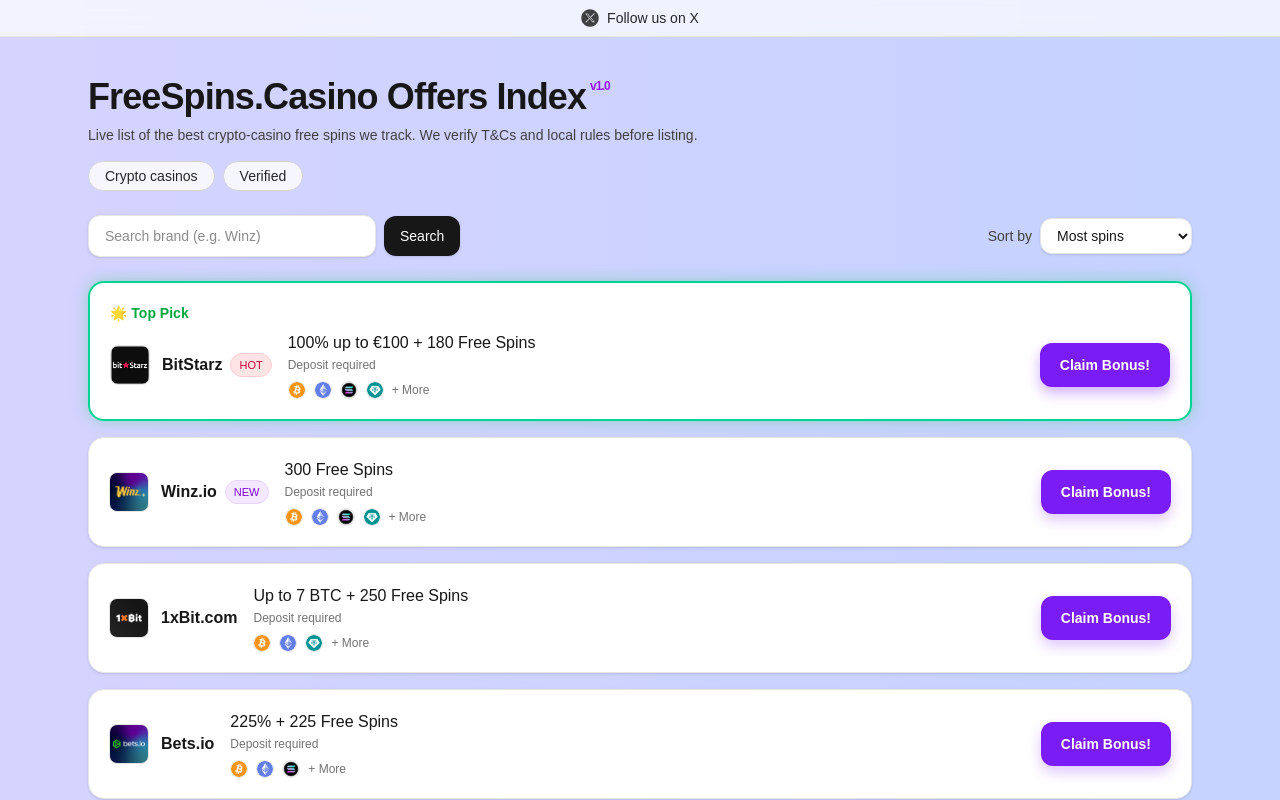
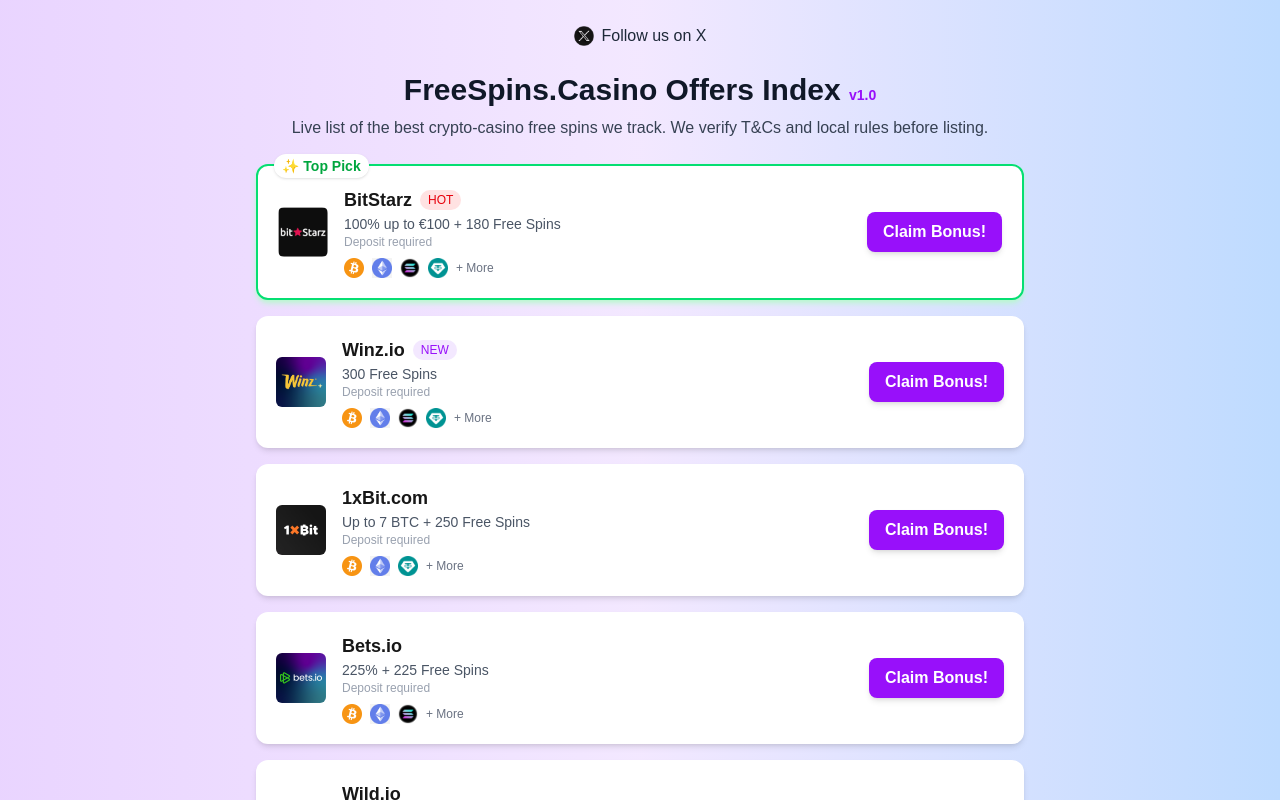
Before and after one commit to ell-h/freespins, a Next.js app: page / in a window 1280 px wide. Shown: the top 800 px of the page. Built offline with nearby package versions, Linux system fonts and the light colour scheme.

Commit message:
Update page.tsx with Top Pick fix, gradient background, X banner, and crypto logos

```diff
--- a/src/app/page.tsx
+++ b/src/app/page.tsx
@@ -1,328 +1,145 @@
 "use client";
 
 import Image from "next/image";
-import { useEffect, useMemo, useState } from "react";
+import { useState } from "react";
+import { Analytics } from "@vercel/analytics/react";
 
-/* ---------------------------------- TYPES ---------------------------------- */
-type SortKey = "spins" | "wager" | "az";
-
-interface TelegramWebApp {
-  ready: () => void;
-  expand: () => void;
-  setHeaderColor: (colorKey: string) => void;
-}
-
-declare global {
-  interface Window {
-    Telegram?: { WebApp?: TelegramWebApp };
-  }
-}
-
-type CasinoOffer = {
-  id: string;
-  brand: string;
-  offer: string;
-  spins: number;
-  wagering: string;
-  link: string;
-  logo: string;
-  pill?: "NEW" | "HOT";
-  note?: string;
-  tags: string[];       // e.g., ["Crypto casinos","Verified"]
-  cryptos: string[];    // image paths in /public/logos
-};
-
-/* ---------------------------------- DATA ---------------------------------- */
-const OFFERS: CasinoOffer[] = [
+const casinos = [
   {
-    id: "bitstarz",
-    brand: "BitStarz",
+    id: 1,
+    name: "BitStarz",
     offer: "100% up to €100 + 180 Free Spins",
     wagering: "40x",
-    link: "https://bzstarz.com/b857ede1d",
+    link: "https://freespins.casino/bitstarz",
     logo: "/logos/bitstarz.png",
-    pill: "HOT",
-    spins: 180,
-    note: "Deposit required",
-    tags: ["Crypto casinos", "Verified"],
+    label: "HOT",
+    cryptos: ["/logos/bitcoin.png", "/logos/eth.png", "/logos/solana.webp", "/logos/usdt.png"],
+    topPick: true,
+  },
+  {
+    id: 2,
+    name: "Winz.io",
+    offer: "300 Free Spins",
+    wagering: "No wagering",
+    link: "https://freespins.casino/winz-io",
+    logo: "/logos/winzio.png",
+    label: "NEW",
     cryptos: ["/logos/bitcoin.png", "/logos/eth.png", "/logos/solana.webp", "/logos/usdt.png"],
   },
   {
-    id: "winz",
-    brand: "Winz.io",
-    offer: "300 Free Spins",
-    wagering: "No wagering",
-    link: "https://winzmedia.top/a8a3d95da",
-    logo: "/logos/winzio.png",
-    pill: "NEW",
-    spins: 300,
-    note: "Deposit required",
-    tags: ["Crypto casinos", "Verified"],
-    cryptos: ["/logos/bitcoin.png", "/logos/eth.png", "/logos/solana.webp", "/logos/usdt.png"],
-  },
-  {
-    id: "1xbit",
-    brand: "1xBit.com",
+    id: 3,
+    name: "1xBit.com",
     offer: "Up to 7 BTC + 250 Free Spins",
     wagering: "35x",
-    link: "https://refpa04636.pro/L?tag=b_4668433m_61569c_&site=4668433&ad=61569",
+    link: "https://freespins.casino/1xbit",
     logo: "/logos/1xbit.jpg",
-    spins: 250,
-    note: "Deposit required",
-    tags: ["Crypto casinos"],
     cryptos: ["/logos/bitcoin.png", "/logos/eth.png", "/logos/usdt.png"],
   },
   {
-    id: "betsio",
-    brand: "Bets.io",
+    id: 4,
+    name: "Bets.io",
     offer: "225% + 225 Free Spins",
     wagering: "35x",
-    link: "https://bts-link.com/?serial=23576&creative_id=326&anid=",
+    link: "https://freespins.casino/bets-io",
     logo: "/logos/betsio.png",
-    spins: 225,
-    note: "Deposit required",
-    tags: ["Crypto casinos", "Verified"],
     cryptos: ["/logos/bitcoin.png", "/logos/eth.png", "/logos/solana.webp"],
   },
   {
-    id: "wildio",
-    brand: "Wild.io",
+    id: 5,
+    name: "Wild.io",
     offer: "120% up to $5,000 + 75 Free Spins",
     wagering: "40x",
-    link: "https://wildpartners.app/a1516a206",
+    link: "https://freespins.casino/wild-io",
     logo: "/logos/wildio.png",
-    spins: 75,
-    note: "Deposit required",
-    tags: ["Crypto casinos", "Verified"],
     cryptos: ["/logos/bitcoin.png", "/logos/eth.png", "/logos/solana.webp", "/logos/usdt.png"],
   },
 ];
 
-/* -------------------------------- HELPERS -------------------------------- */
-function pillClasses(pill?: CasinoOffer["pill"]) {
-  if (pill === "NEW")
-    return "text-[11px] px-2 py-[3px] rounded-full bg-purple-100 text-purple-700 border border-purple-200";
-  if (pill === "HOT")
-    return "text-[11px] px-2 py-[3px] rounded-full bg-rose-100 text-rose-700 border border-rose-200";
-  return "";
-}
-function wageringToNumber(w: string) {
-  if (!w) return Number.POSITIVE_INFINITY;
-  if (w.toLowerCase().includes("no")) return 0;
-  const m = w.match(/(\d+)/);
-  return m ? Number(m[1]) : Number.POSITIVE_INFINITY;
-}
-const COIN_TITLES: Record<string, string> = {
-  "/logos/bitcoin.png": "Bitcoin",
-  "/logos/eth.png": "Ethereum",
-  "/logos/solana.webp": "Solana",
-  "/logos/usdt.png": "Tether (USDT)",
-};
-
-/* ------------------------------ MAIN COMPONENT ---------------------------- */
 export default function Home() {
-  useEffect(() => {
-    const tg = window.Telegram?.WebApp;
-    tg?.ready();
-    tg?.expand();
-    tg?.setHeaderColor("secondary_bg_color");
-  }, []);
-
-  const [query, setQuery] = useState("");
-  const [sortBy, setSortBy] = useState<SortKey>("spins");
-  const [activeTag, setActiveTag] = useState<string | null>(null);
-
-  // Filter and sort (without worrying about Top Pick yet)
-  const filteredSorted = useMemo(() => {
-    const q = query.trim().toLowerCase();
-    let rows = OFFERS.filter((o) => {
-      const matchesQuery = q ? o.brand.toLowerCase().includes(q) : true;
-      const matchesTag = activeTag ? o.tags.includes(activeTag) : true;
-      return matchesQuery && matchesTag;
-    });
-    if (sortBy === "spins") rows = rows.sort((a, b) => b.spins - a.spins);
-    else if (sortBy === "wager") rows = rows.sort((a, b) => wageringToNumber(a.wagering) - wageringToNumber(b.wagering));
-    else rows = rows.sort((a, b) => a.brand.localeCompare(b.brand));
-    return rows;
-  }, [query, sortBy, activeTag]);
-
-  // Ensure Top Pick (bitstarz) is first when it passes filters
-  const topPick = OFFERS.find((o) => o.id === "bitstarz")!;
-  const topPickIncluded = filteredSorted.some((o) => o.id === "bitstarz");
-  const listWithoutTopPick = filteredSorted.filter((o) => o.id !== "bitstarz");
+  // Ensure BitStarz (topPick) is always first
+  const sortedCasinos = [...casinos].sort((a, b) => (b.topPick ? 1 : 0) - (a.topPick ? 1 : 0));
 
   return (
-    <div className="min-h-screen text-neutral-900 relative">
-      {/* gradient animation style */}
-      <style jsx global>{`
-        .animate-gradient { background-size: 400% 400%; animation: gradientShift 26s ease-in-out infinite; }
-        @keyframes gradientShift {
-          0% { background-position: 0% 50%; }
-          50% { background-position: 100% 50%; }
-          100% { background-position: 0% 50%; }
-        }
-      `}</style>
-
-      {/* 🔹 Moving, light gradient background */}
-      <div className="fixed inset-0 -z-10 bg-gradient-to-r from-purple-200 via-indigo-200 to-blue-200 animate-gradient" />
-
-      {/* 🔹 Follow Us Banner */}
-      <div className="w-full bg-white/70 backdrop-blur-sm border-b border-neutral-200">
-        <div className="max-w-6xl mx-auto px-4 sm:px-6 py-2 flex items-center gap-2 justify-center">
-          <Image src="/logos/x.webp" alt="X (Twitter)" width={18} height={18} className="opacity-80" />
-          <a
-            href="https://x.com/FreeSpins2025"
-            target="_blank"
-            rel="noopener noreferrer"
-            className="text-sm font-medium text-neutral-800 hover:text-purple-600 transition"
-          >
-            Follow us on X
-          </a>
-        </div>
+    <div className="min-h-screen bg-gradient-to-r from-purple-200 via-purple-100 to-blue-200 p-6">
+      {/* Follow us on X */}
+      <div className="flex justify-center items-center mb-6">
+        <a
+          href="https://x.com/FreeSpins2025"
+          target="_blank"
+          rel="noopener noreferrer"
+          className="flex items-center space-x-2 text-gray-800 hover:text-black"
+        >
+          <Image src="/logos/x.webp" alt="X" width={20} height={20} />
+          <span>Follow us on X</span>
+        </a>
       </div>
 
-      {/* Header */}
-      <header className="mx-auto w-full max-w-6xl px-4 sm:px-6 pt-10">
-        <h1 className="text-3xl sm:text-4xl font-extrabold tracking-tight">
-          FreeSpins.Casino Offers Index
-          <sup className="align-super text-xs font-semibold text-purple-600 ml-1">v1.0</sup>
-        </h1>
-        <p className="mt-2 text-sm text-neutral-700">
-          Live list of the best crypto-casino free spins we track. We verify T&Cs and local rules before listing.
-        </p>
+      {/* Title */}
+      <h1 className="text-3xl font-bold text-center text-gray-900 mb-2">
+        FreeSpins.Casino Offers Index <span className="text-purple-600 text-sm">v1.0</span>
+      </h1>
+      <p className="text-center text-gray-700 mb-6">
+        Live list of the best crypto-casino free spins we track. We verify T&Cs and local rules before listing.
+      </p>
 
-        {/* Tags */}
-        <div className="mt-4 flex gap-2">
-          {["Crypto casinos", "Verified"].map((tag) => (
-            <button
-              key={tag}
-              onClick={() => setActiveTag(activeTag === tag ? null : tag)}
-              className={`px-4 py-1 rounded-full border text-sm transition ${
-                activeTag === tag
-                  ? "bg-purple-600 text-white border-purple-600"
-                  : "bg-white/80 text-neutral-800 border border-neutral-300 hover:bg-purple-50"
-              }`}
+      {/* Casino Cards */}
+      <div className="space-y-4 max-w-3xl mx-auto">
+        {sortedCasinos.map((c) => (
+          <div
+            key={c.id}
+            className={`relative flex items-center justify-between bg-white rounded-xl shadow-md p-5 ${
+              c.topPick ? "border-2 border-green-400 shadow-green-200" : ""
+            }`}
+          >
+            {/* Logo + Info */}
+            <div className="flex items-center space-x-4">
+              <Image src={c.logo} alt={c.name} width={50} height={50} className="rounded-md" />
+              <div>
+                <div className="flex items-center space-x-2">
+                  <h2 className="text-lg font-semibold">{c.name}</h2>
+                  {c.label && (
+                    <span
+                      className={`px-2 py-0.5 text-xs rounded-full ${
+                        c.label === "NEW" ? "bg-purple-100 text-purple-600" : "bg-red-100 text-red-600"
+                      }`}
+                    >
+                      {c.label}
+                    </span>
+                  )}
+                </div>
+                <p className="text-sm text-gray-600">{c.offer}</p>
+                <p className="text-xs text-gray-400">Deposit required</p>
+                {/* Crypto Logos */}
+                <div className="flex items-center space-x-2 mt-2">
+                  {c.cryptos.map((crypto, i) => (
+                    <Image key={i} src={crypto} alt="crypto" width={20} height={20} />
+                  ))}
+                  <span className="text-xs text-gray-500">+ More</span>
+                </div>
+              </div>
+            </div>
+
+            {/* Claim Bonus Button */}
+            <a
+              href={c.link}
+              target="_blank"
+              rel="noopener noreferrer"
+              className="bg-purple-600 hover:bg-purple-700 text-white font-semibold px-4 py-2 rounded-lg shadow-md whitespace-nowrap"
             >
-              {tag}
-            </button>
-          ))}
-        </div>
+              Claim Bonus!
+            </a>
 
-        {/* Search + Sort */}
-        <div className="mt-6 flex flex-col gap-3 sm:flex-row sm:items-center sm:justify-between">
-          <div className="flex items-center gap-2 w-full sm:w-auto">
-            <input
-              value={query}
-              onChange={(e) => setQuery(e.target.value)}
-              placeholder="Search brand (e.g. Winz)"
-              className="flex-grow sm:w-72 rounded-xl border border-neutral-200 bg-white px-4 py-2.5 text-sm shadow-sm outline-none focus:ring-4 focus:ring-purple-100 focus:border-purple-300"
-            />
-            <button
-              onClick={() => setQuery((q) => q.trim())}
-              className="shrink-0 rounded-xl bg-neutral-900 text-white px-4 py-2.5 text-sm font-medium shadow-sm hover:bg-neutral-800 active:scale-[.99] transition"
-            >
-              Search
-            </button>
-          </div>
-
-          <div className="flex items-center gap-2">
-            <label className="text-sm text-neutral-700">Sort by</label>
-            <select
-              className="rounded-xl border border-neutral-200 bg-white px-3 py-2 text-sm shadow-sm outline-none focus:ring-4 focus:ring-purple-100 focus:border-purple-300"
-              value={sortBy}
-              onChange={(e) => setSortBy(e.target.value as SortKey)}
-            >
-              <option value="spins">Most spins</option>
-              <option value="wager">Lowest wagering</option>
-              <option value="az">A → Z</option>
-            </select>
-          </div>
-        </div>
-      </header>
-
-      {/* Main list */}
-      <main className="mx-auto w-full max-w-6xl px-4 sm:px-6 pt-6 pb-16 space-y-4">
-        {/* Top Pick first if it passed filters */}
-        {topPickIncluded && (
-          <div className="rounded-2xl border-2 border-emerald-400 bg-white p-5 shadow-[0_0_15px_rgba(34,197,94,.35)]">
-            <div className="text-green-600 font-semibold mb-2 text-sm">🌟 Top Pick</div>
-            <CardRow offer={topPick} highlight />
-          </div>
-        )}
-
-        {/* Rest of the offers (excluding Top Pick) */}
-        {listWithoutTopPick.map((o) => (
-          <div key={o.id} className="rounded-2xl border border-neutral-200 bg-white p-5 shadow-sm">
-            <CardRow offer={o} />
+            {/* Top Pick Label */}
+            {c.topPick && (
+              <div className="absolute -top-3 left-4 bg-white px-2 py-0.5 rounded-full text-green-600 text-sm font-semibold shadow">
+                ✨ Top Pick
+              </div>
+            )}
           </div>
         ))}
+      </div>
 
-        {filteredSorted.length === 0 && (
-          <div className="px-5 py-10 text-center text-neutral-500">No results for “{query}”</div>
-        )}
-
-        {/* Legal */}
-        <p className="mt-6 text-[12px] leading-relaxed text-neutral-600">
-          This app promotes online gambling services intended for adults aged 18+ only. Gambling may be restricted in your region — please
-          check local laws before participating. Play responsibly and seek help if needed. For free support, visit{" "}
-          <span className="mx-1 underline decoration-neutral-300">BeGambleAware.org</span> or{" "}
-          <span className="mx-1 underline decoration-neutral-300">Gambling Therapy</span>. The “Claim Bonus!” buttons are affiliate links —
-          we may earn a commission if you sign up or deposit.
-        </p>
-      </main>
+      <Analytics />
     </div>
   );
 }
-
-/* ------------------------------ CARD ROW ---------------------------------- */
-function CardRow({ offer, highlight }: { offer: CasinoOffer; highlight?: boolean }) {
-  return (
-    <div className="flex flex-col sm:flex-row sm:items-center sm:justify-between gap-4">
-      {/* Brand + logo */}
-      <div className="flex items-center gap-3">
-        <div className="relative h-10 w-10 overflow-hidden rounded-lg border border-neutral-200 bg-white shrink-0">
-          <Image src={offer.logo} alt={`${offer.brand} logo`} fill sizes="40px" className="object-cover" />
-        </div>
-        <div className="flex items-center gap-2">
-          <span className="font-semibold text-neutral-900">{offer.brand}</span>
-          {offer.pill && <span className={pillClasses(offer.pill)}>{offer.pill}</span>}
-        </div>
-      </div>
-
-      {/* Offer */}
-      <div className="flex-grow">
-        <div className="font-medium">{offer.offer}</div>
-        {offer.note && <div className="text-xs text-neutral-500 mt-0.5">{offer.note}</div>}
-
-        {/* Accepted cryptos */}
-        <div className="flex items-center gap-2 mt-2">
-          {offer.cryptos.map((src) => (
-            <Image
-              key={src}
-              src={src}
-              alt={COIN_TITLES[src] ?? "Accepted crypto"}
-              title={COIN_TITLES[src] ?? "Accepted crypto"}
-              width={18}
-              height={18}
-              className="rounded-full border border-neutral-200"
-            />
-          ))}
-          <span className="text-xs text-neutral-500">+ More</span>
-        </div>
-      </div>
-
-      {/* CTA */}
-      <div className="text-right shrink-0">
-        <a
-          href={offer.link}
-          target="_blank"
-          rel="noopener noreferrer nofollow"
-          className={`inline-flex items-center justify-center w-full rounded-xl text-white text-sm font-bold h-[44px] px-5 active:scale-[.98] transition
-            ${highlight ? "bg-[#7A1CF6] hover:bg-[#6a15dc] shadow-[0_6px_14px_rgba(122,28,246,0.35)]" : "bg-[#7A1CF6] hover:bg-[#6a15dc] shadow-[0_6px_14px_rgba(122,28,246,0.25)]"}`}
-        >
-          Claim Bonus!
-        </a>
-      </div>
-    </div>
-  );
-}
```
